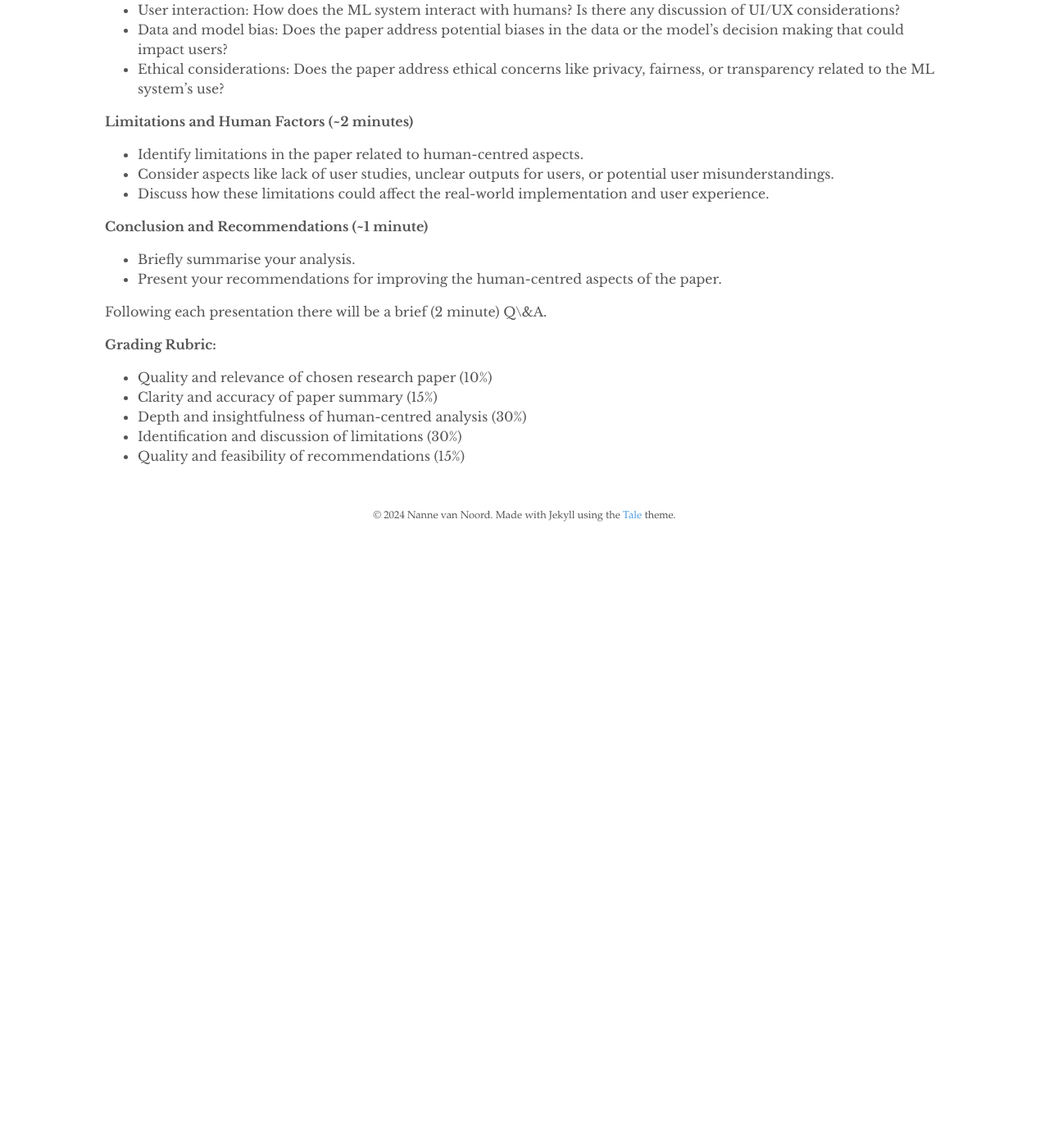
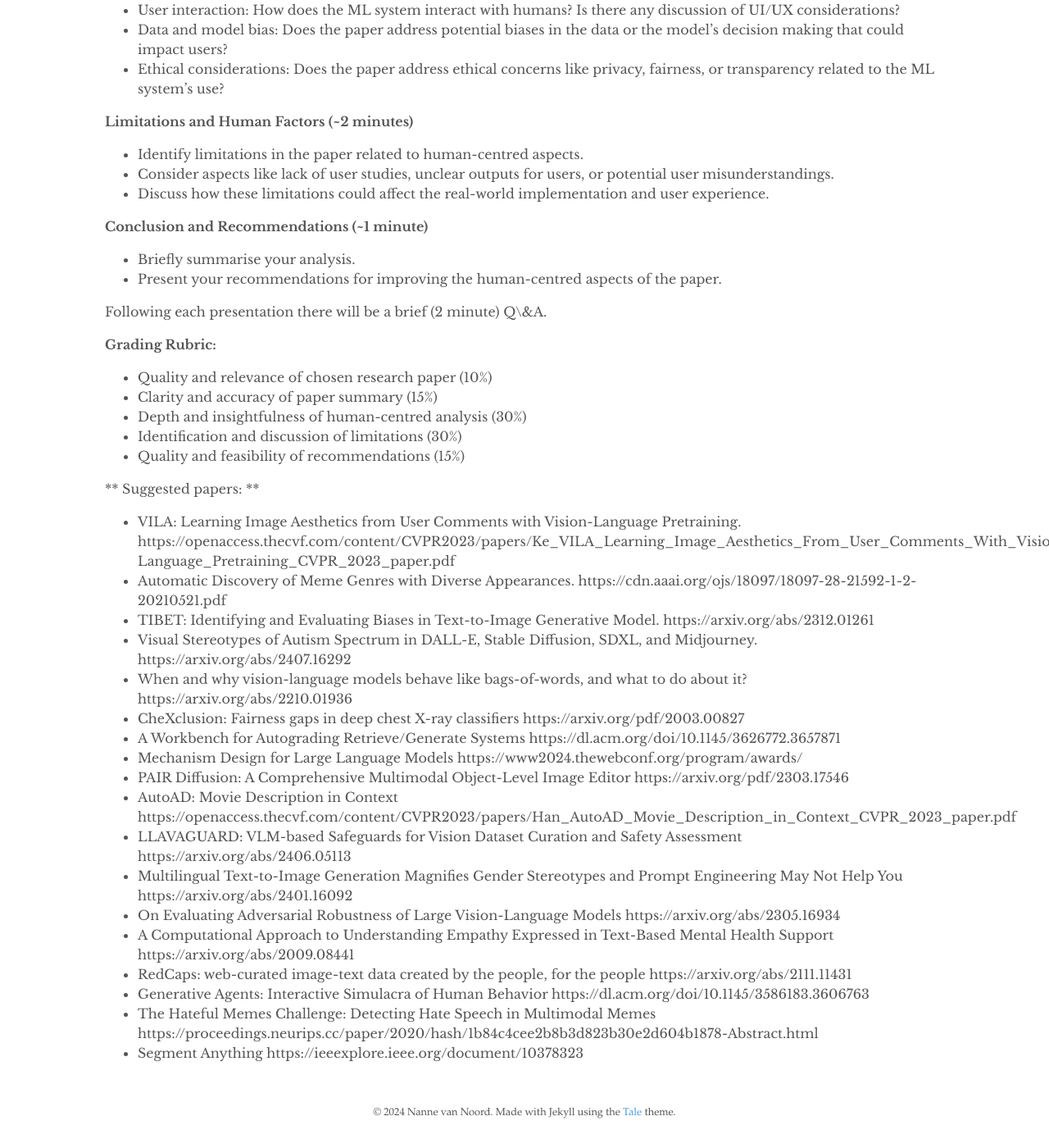
Before and after one commit to amsterdam-hcml/amsterdam-hcml.github.io, a Jekyll site: the page built from _pages/assignment1.md, in a window 1280 px wide and 1400 px high, scrolled down 712 px. Shown: the whole window at 82% size. Built offline with Jekyll 4.4.1, drawn with Linux system fonts in a browser that asks for light colours; before the commit the page ends 1384 px from its top, so only the background shows below that.

Commit message:
Examples

```diff
--- a/_includes/assignment1.md
+++ b/_includes/assignment1.md
@@ -47,3 +47,24 @@ Following each presentation there will be a brief (2 minute) Q\&A.
 - Depth and insightfulness of human-centred analysis (30%)
 - Identification and discussion of limitations (30%)
 - Quality and feasibility of recommendations (15%)
+
+** Suggested papers: **
+
+* VILA: Learning Image Aesthetics from User Comments with Vision-Language Pretraining. https://openaccess.thecvf.com/content/CVPR2023/papers/Ke_VILA_Learning_Image_Aesthetics_From_User_Comments_With_Vision-Language_Pretraining_CVPR_2023_paper.pdf
+* Automatic Discovery of Meme Genres with Diverse Appearances. https://cdn.aaai.org/ojs/18097/18097-28-21592-1-2-20210521.pdf
+* TIBET: Identifying and Evaluating Biases in Text-to-Image Generative Model. https://arxiv.org/abs/2312.01261
+* Visual Stereotypes of Autism Spectrum in DALL-E, Stable Diffusion, SDXL, and Midjourney. https://arxiv.org/abs/2407.16292
+* When and why vision-language models behave like bags-of-words, and what to do about it? https://arxiv.org/abs/2210.01936
+* CheXclusion: Fairness gaps in deep chest X-ray classifiers https://arxiv.org/pdf/2003.00827
+* A Workbench for Autograding Retrieve/Generate Systems https://dl.acm.org/doi/10.1145/3626772.3657871
+* Mechanism Design for Large Language Models https://www2024.thewebconf.org/program/awards/
+* PAIR Diffusion: A Comprehensive Multimodal Object-Level Image Editor https://arxiv.org/pdf/2303.17546
+* AutoAD: Movie Description in Context https://openaccess.thecvf.com/content/CVPR2023/papers/Han_AutoAD_Movie_Description_in_Context_CVPR_2023_paper.pdf
+* LLAVAGUARD: VLM-based Safeguards for Vision Dataset Curation and Safety Assessment https://arxiv.org/abs/2406.05113
+* Multilingual Text-to-Image Generation Magnifies Gender Stereotypes and Prompt Engineering May Not Help You https://arxiv.org/abs/2401.16092
+* On Evaluating Adversarial Robustness of Large Vision-Language Models https://arxiv.org/abs/2305.16934
+* A Computational Approach to Understanding Empathy Expressed in Text-Based Mental Health Support https://arxiv.org/abs/2009.08441
+* RedCaps: web-curated image-text data created by the people, for the people https://arxiv.org/abs/2111.11431
+* Generative Agents: Interactive Simulacra of Human Behavior https://dl.acm.org/doi/10.1145/3586183.3606763
+* The Hateful Memes Challenge: Detecting Hate Speech in Multimodal Memes https://proceedings.neurips.cc/paper/2020/hash/1b84c4cee2b8b3d823b30e2d604b1878-Abstract.html
+* Segment Anything https://ieeexplore.ieee.org/document/10378323
```
Also changed, not shown: _includes/schedule.md (+1 -1 lines).
